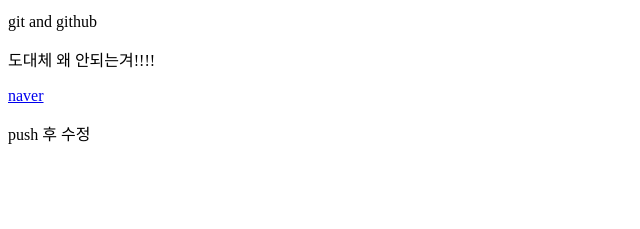
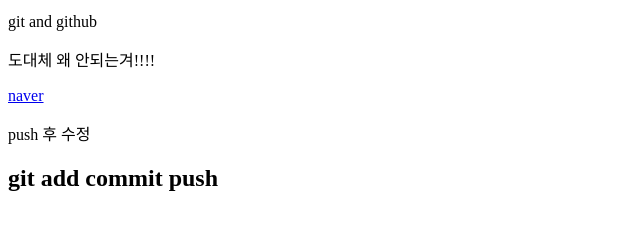
Before and after one commit to BRoooKeee/frontEnd, a plain HTML site: page HTML/0912.html in a window 1280 px wide. Shown: the part 101-330 px from the top of the page, without its empty margins (0-640 px from the left). Drawn offline with Linux system fonts and the light colour scheme.

Commit message:
second commit

```diff
--- a/HTML/0912.html
+++ b/HTML/0912.html
@@ -12,5 +12,6 @@
     <p>도대체 왜 안되는겨!!!!</p>
     <a href="https://naver.com">naver</a>
     <p>push 후 수정</p>
+    <h2>git add commit push</h2>
 </body>
 </html>
```
